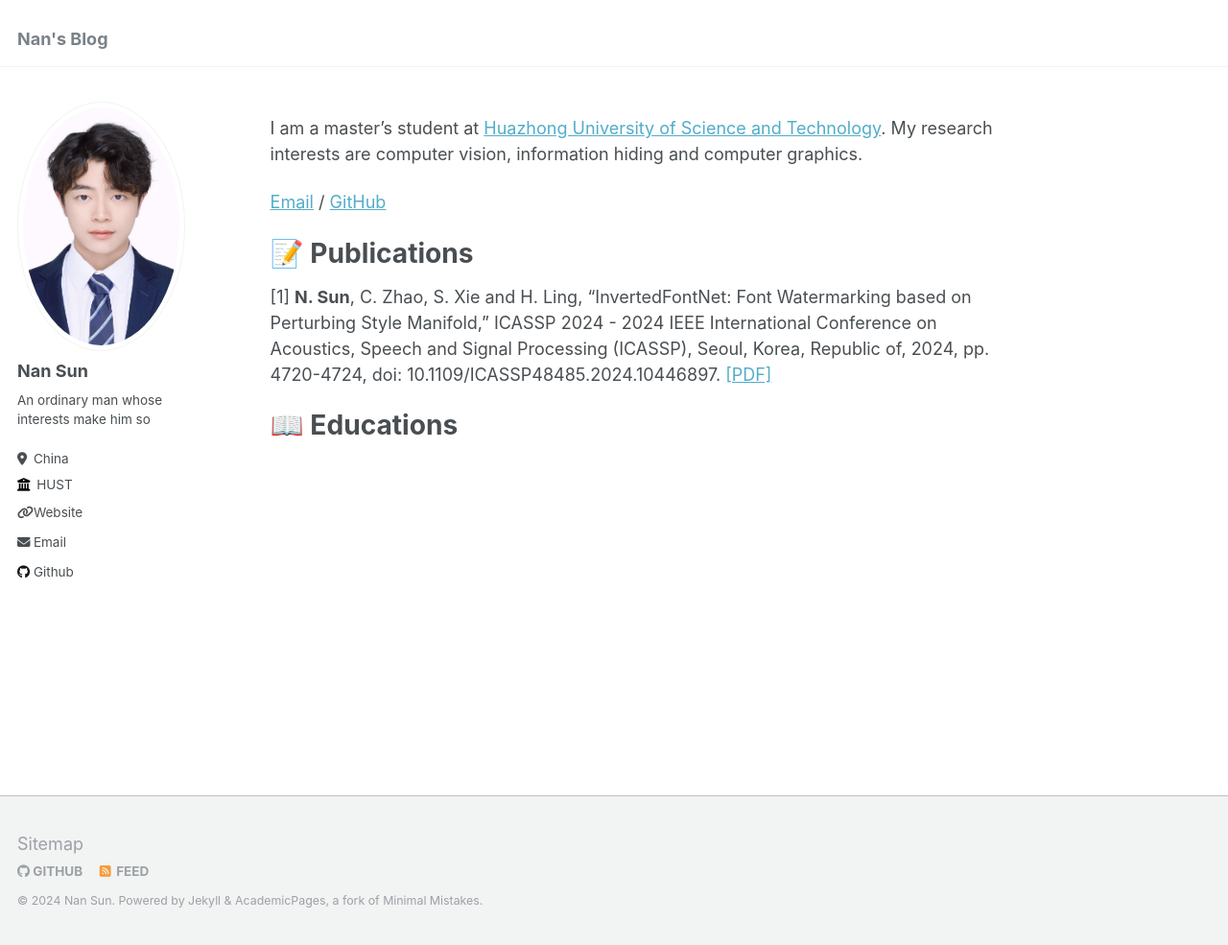
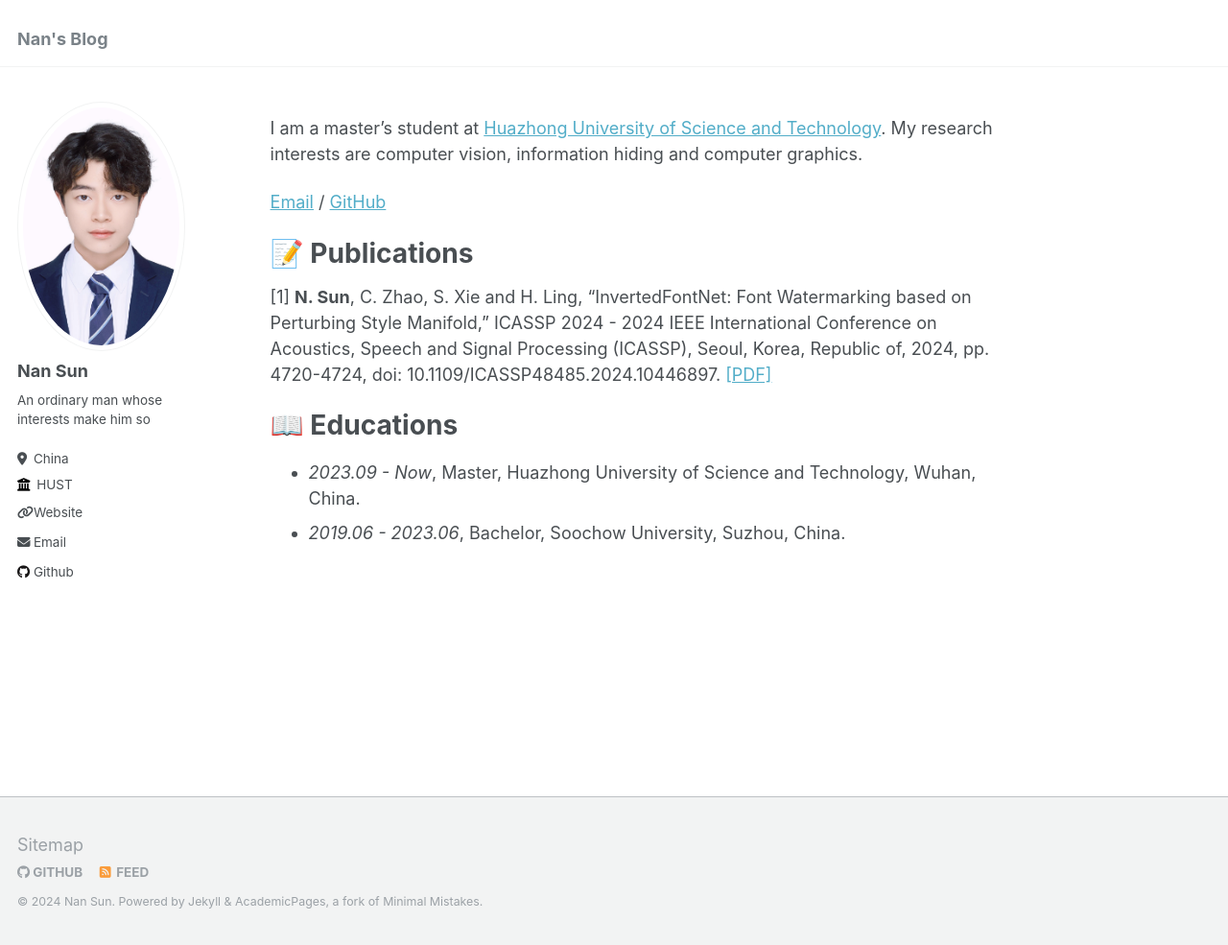
Before and after one commit to FALLANGELZOU/fallangelzou.github.io, a Jekyll site: the page built from _pages/about.md, in a window 1280 px wide and 985 px high. Shown: the whole window at 96% size. Built offline with Jekyll 4.4.1, drawn with Linux system fonts in a browser that asks for light colours.

Commit message:
add educations

```diff
--- a/_pages/about.md
+++ b/_pages/about.md
@@ -16,3 +16,5 @@ I am a master's student at [Huazhong University of Science and Technology](https
 [1] **N. Sun**, C. Zhao, S. Xie and H. Ling, "InvertedFontNet: Font Watermarking based on Perturbing Style Manifold," ICASSP 2024 - 2024 IEEE International Conference on Acoustics, Speech and Signal Processing (ICASSP), Seoul, Korea, Republic of, 2024, pp. 4720-4724, doi: 10.1109/ICASSP48485.2024.10446897. [\[PDF\]](https://ieeexplore.ieee.org/document/10446897)
 
 # 📖 Educations
+- *2023.09 - Now*, Master, Huazhong University of Science and Technology, Wuhan, China.
+- *2019.06 - 2023.06*, Bachelor, Soochow University, Suzhou, China.
```
